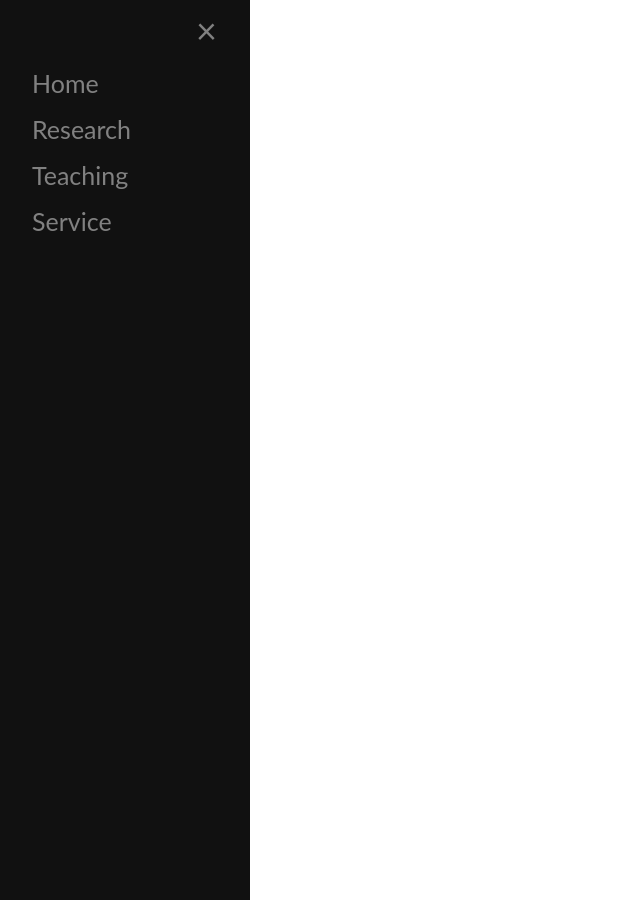
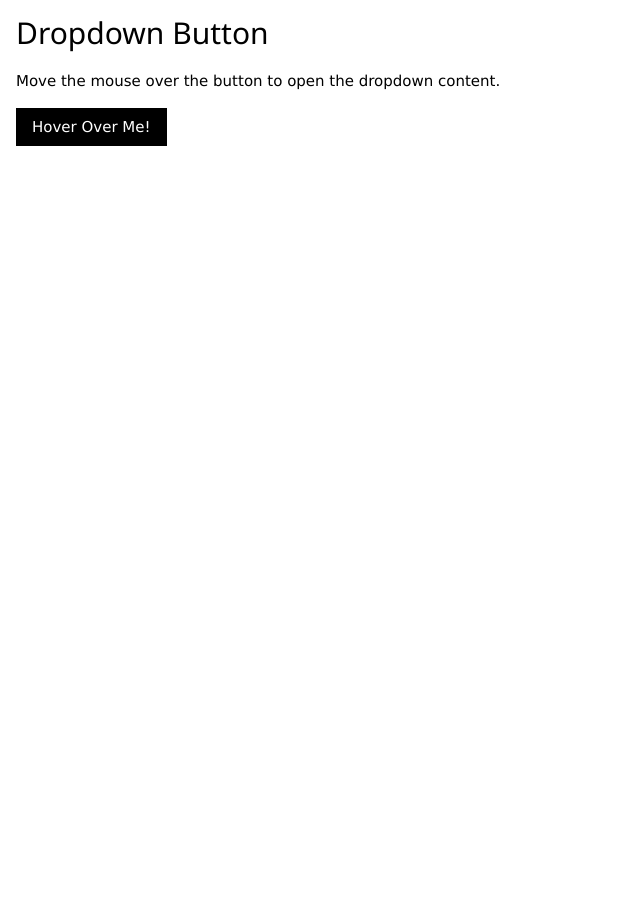
Before and after one commit to resilience1/resilience1.github.io, a Jekyll site: the page test2.html, which Jekyll copies as it is, in a window 1280 px wide. Shown: the whole page, without its empty margins (0-640 px from the left). Built offline with Jekyll 4.4.1, drawn with Linux system fonts in a browser that asks for light colours.

Commit message:
Update test2.html

```diff
--- a/test2.html
+++ b/test2.html
@@ -1,145 +1,23 @@
 <!DOCTYPE html>
 <html>
-<head>
+<title>W3.CSS</title>
 <meta name="viewport" content="width=device-width, initial-scale=1">
-<style>
-.dropbtn {
-  background-color: #4CAF50;
-  color: white;
-  padding: 16px;
-  font-size: 16px;
-  border: none;
-  cursor: pointer;
-}
-
-.dropdown {
-  position: relative;
-  display: inline-block;
-}
-
-.dropdown-content {
-  display: none;
-  position: absolute;
-  right: 0;
-  background-color: #f9f9f9;
-  min-width: 160px;
-  box-shadow: 0px 8px 16px 0px rgba(0,0,0,0.2);
-  z-index: 1;
-}
-
-.dropdown-content a {
-  color: black;
-  padding: 12px 16px;
-  text-decoration: none;
-  display: block;
-}
-
-.dropdown-content a:hover {background-color: #f1f1f1;}
-.dropdown:hover .dropdown-content {display: block;}
-.dropdown:hover .dropbtn {background-color: #3e8e41;}
-
-body {
-  font-family: "Lato", sans-serif;
-}
-/* The side navigation menu */
-.sidenav {
-    height: 100%;
-    width: 50px;
-    position: fixed;
-    z-index: 1;
-    top: 0;
-    left: 0;
-    background-color: #111;
-    overflow-x: hidden;
-    padding-top: 60px;
-    transition: 0.5s;
-}
-
-/* ON HOVER */
-.sidenav:hover{
-   width: 250px;
-}
-
-/* The navigation menu links */
-.sidenav a {
-    padding: 8px 8px 8px 32px;
-    text-decoration: none;
-    font-size: 25px;
-    color: #818181;
-    display: block;
-    transition: 0.3s
-}
-
-.sidenav .closebtn {
-    position: absolute;
-    top: 0;
-    right: 25px;
-    font-size: 36px;
-    margin-left: 50px;
-}
-
-#main {
-    transition: margin-left .5s;
-    padding: 20px;
-}
-
-
-.sidenav a:hover {
-  color: #f1f1f1;
-}
-
- .menu a.main-nav-item:hover { }
-
- .sidenav:hover{
-   width: 250px;
-}
-
-@media screen and (max-height: 450px) {
-  .sidenav {padding-top: 15px;}
-  .sidenav a {font-size: 18px;}
-}
-</style>
-</head>
+<link rel="stylesheet" href="https://www.w3schools.com/w3css/4/w3.css">
 <body>
 
-<div id="mySidenav" class="sidenav">
-  <a href="javascript:void(0)" class="closebtn" onclick="closeNav()">&times;</a>
-  <a href="/index">Home</a>
-  <a href="/research/index.html">Research</a>
-  <a href="/teaching">Teaching</a>
-  <a href="/civic">Service</a>
-</div>
-
-<span style="font-size:30px;cursor:pointer" onclick="openNav()">&#9776; open</span>
-
-<script>
-function openNav() {
-  document.getElementById("mySidenav").style.display = "block";
-}
-
-function closeNav() {
-  document.getElementById("mySidenav").style.display = "none";
-}
-</script>
-
-</body>
-</html>
-<div class="menu dropdown w3-bar-block w3-center" style="display:none;padding-top:150px;right:0;z-index:2" id="mySidebar">" style="float:right;">
-  <button class="dropbtn w3-bar-block w3-center"></button>
-  <div class="dropdown-content">
-   <a href="/index" class="w3-bar-item w3-button w3-text-grey w3-hover-black" onclick="closeNav()">Home</a>
-   <a href="/research" class="w3-bar-item w3-button w3-text-grey w3-hover-black" onclick="closeNav()">Research</a>
-   <a href="/teaching" class="w3-bar-item w3-button w3-text-grey w3-hover-black" onclick="closeNav()">Teaching</a>
-   <a href="/civic" class="w3-bar-item w3-button w3-text-grey w3-hover-black" onclick="closeNav()">Service</a>
-  </div>
-</div>
-
-<div class="w3-bar-block w3-center w3-mobile">
+<div class="w3-container">
+  <h2>Dropdown Button</h2>
+  <p>Move the mouse over the button to open the dropdown content.</p>
+  <div class="w3-dropdown-hover">
+    <button class="w3-button w3-black">Hover Over Me!</button>
+    <div class="w3-dropdown-content w3-bar-block w3-border">
     <a href="/index" class="w3-bar-item w3-button w3-text-grey w3-hover-black" onclick="closeNav()">Home</a>
     <a href="/research" class="w3-bar-item w3-button w3-text-grey w3-hover-black" onclick="closeNav()">Research</a>
     <a href="/teaching" class="w3-bar-item w3-button w3-text-grey w3-hover-black" onclick="closeNav()">Teaching</a>
     <a href="/civic" class="w3-bar-item w3-button w3-text-grey w3-hover-black" onclick="closeNav()">Service</a>
+    </div>
   </div>
-</nav>
+</div>
+
 </body>
 </html>
```
